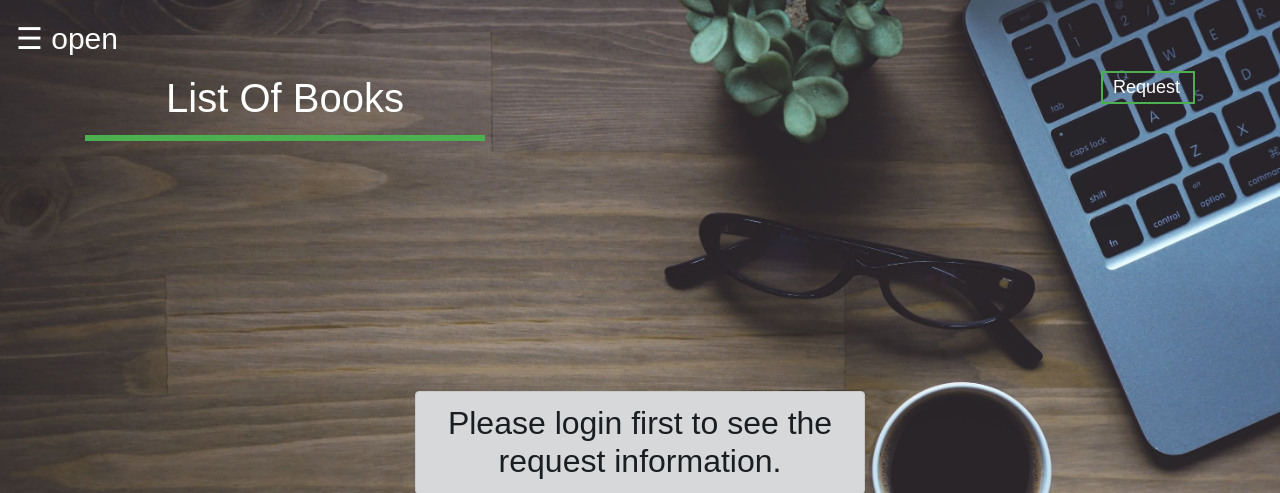
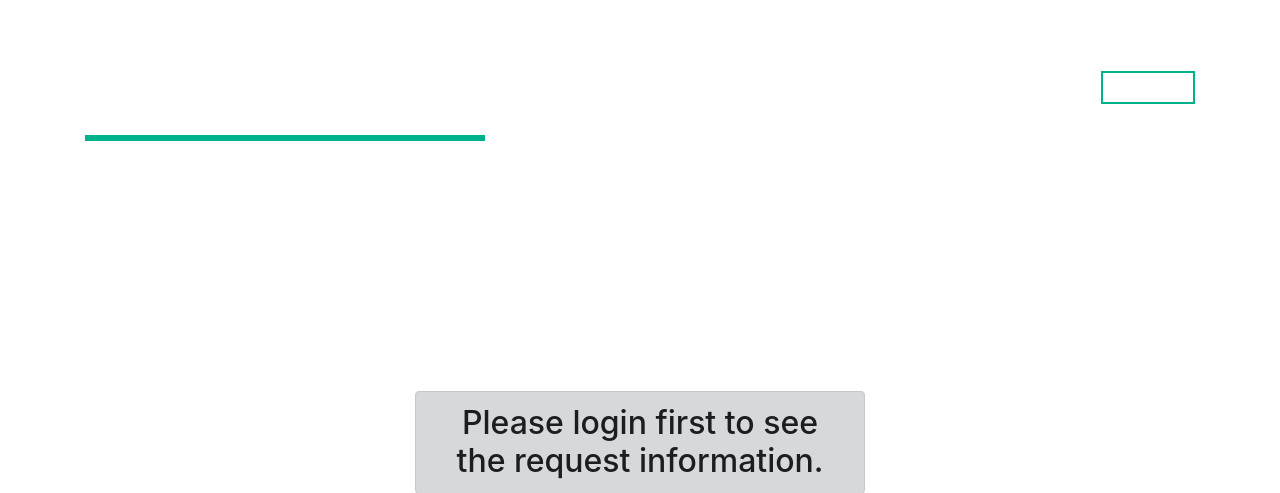
Before and after one commit to Ayodhya12/Project-NetLibrarian, a PHP site: page /request.php in a window 1280 px wide. Shown: the top 493 px of the page. Run offline with PHP 8.4, Linux system fonts and the light colour scheme.

Commit message:
Update request.php

```diff
--- a/newProject/request.php
+++ b/newProject/request.php
@@ -1,15 +1,15 @@
 <!DOCTYPE html>
 <html>
 <head>
-  <title></title>
+   <title>NetLibrarian.com</title>
   <link rel="stylesheet" href="https://stackpath.bootstrapcdn.com/bootstrap/4.3.1/css/bootstrap.min.css">
-  <link rel="stylesheet" type="text/css" href="theme.css">
+  <link rel="stylesheet" type="text/css" href="theme1.css">
 <style>
   .btn1
   {
    width: 10%;
    background: none;
-   border: 2px solid #4caf50;
+   border: 2px solid #00b289;
    color: #fff;
    padding-left: 10px;
    padding-right: 80px;
@@ -38,7 +38,9 @@
   display: block;
   transition: 0.3s;
 }
-
+img{
+  border-radius: 50%;
+}
 .sidenav a:hover {
   color: white;
 }
@@ -100,8 +102,14 @@ else
                 if(isset($_SESSION['login_user']))
 
                 {
-                    echo "Welcome ".$_SESSION['login_user'];
+                   $q=mysqli_query($conn,"SELECT * FROM registration where Email='$_SESSION[login_user]' ;");
+                   $row=mysqli_fetch_assoc($q);
+                   echo "<div style='align: center'>
+                    <img height=110 width=120 src='upload/".$row['pic']."'>
+                    </div>";
+                  echo "Welcome "."<br>"./*$_SESSION['login_user']*/$row['FirstName']." ".$row['LastName'];
                 }
+
                 ?>
             </div><br><br>
 
@@ -115,7 +123,7 @@ else
 
 <div id="main">
 
-  <span style="color:#fff; font-size:30px;cursor:pointer" onclick="openNav()">&#9776; open</span>
+  <span style="color:#fff; font-size:30px;cursor:pointer" onclick="openNav()">&#9776; </span>
 
 
 <script>
@@ -135,7 +143,7 @@ function closeNav() {
    <form action="" method="post">
       <button class="btn1" style="margin-top: 10px; float: right; width: 70px;" name="submit">Request</button>
     </form>
-<h1 align="center" style="color: #fff; border-bottom: 6px solid #4caf50; margin-bottom: 20px;  padding: 13px 0; width: 400px; ">List Of Books</h1>
+<h1 align="center" style="color: #fff; border-bottom: 6px solid #00b289; margin-bottom: 20px;  padding: 13px 0; width: 400px; ">List Of Books</h1>
 
    <?php
    if(isset($_POST['submit']))
```
